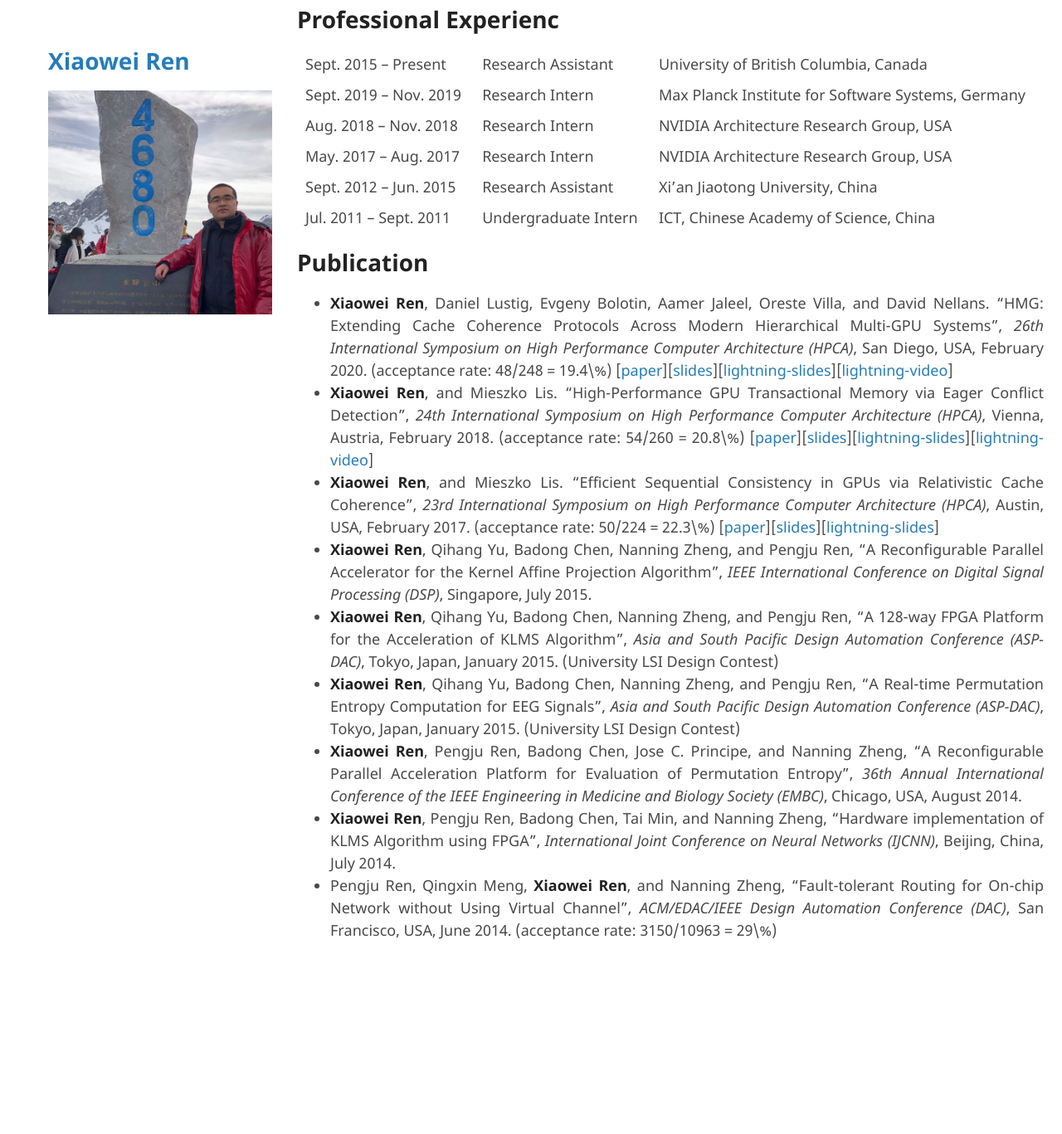
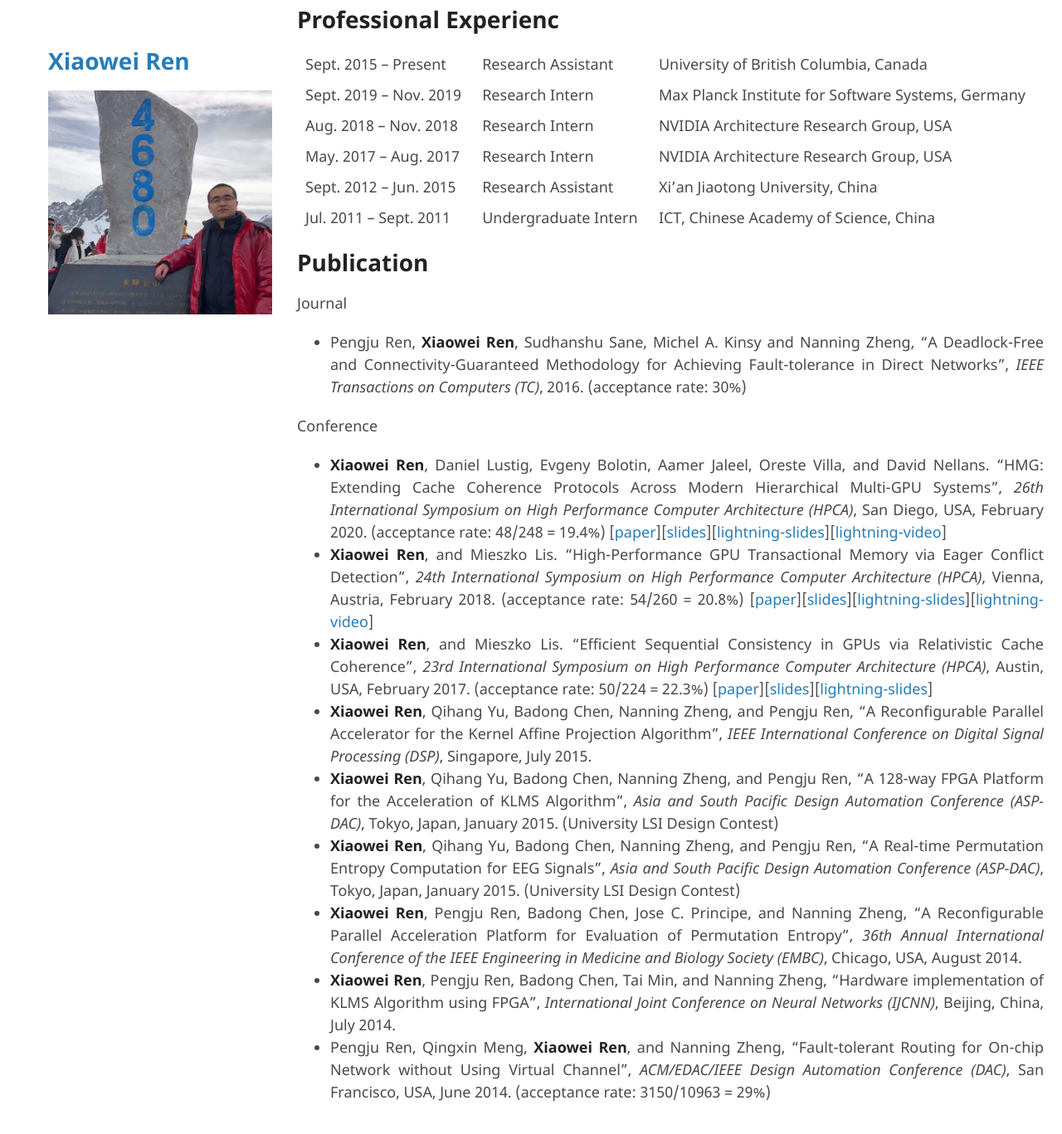
Before and after one commit to ericrxw/xiaoweiren, a Jekyll site: the page built from index.md, in a window 1280 px wide and 1400 px high, scrolled down 373 px. Shown: the top 1367 px of the window at 83% size. Built offline with Jekyll 4.4.1, drawn with Linux system fonts in a browser that asks for light colours; our own code applies the rules of GitHub Pages for plain Markdown files; the repository's description, which GitHub fills in, is left out; before the commit the page ends 1578 px from its top, so only the background shows below that.

Commit message:
add one more publication

```diff
--- a/index.md
+++ b/index.md
@@ -17,12 +17,16 @@ Email: xiaowei@ece.ubc.ca
 
 # Publication
 
-* **Xiaowei Ren**, Daniel Lustig, Evgeny Bolotin, Aamer Jaleel, Oreste Villa, and David Nellans. "HMG: Extending Cache Coherence Protocols Across Modern Hierarchical Multi-GPU Systems", _26th International Symposium on High Performance Computer Architecture (HPCA)_, San Diego, USA, February 2020. (acceptance rate: 48/248 = 19.4\%) [[paper](./docs/HPCA2020/HMG-HPCA2020.pdf)][[slides](./docs/HPCA2020/HMG-HPCA2020.pptx)][[lightning-slides](./docs/HPCA2020/HMG-HPCA2020-Lightning.pptx)][[lightning-video](https://youtu.be/FEG6lYoWeIE)]
-* **Xiaowei Ren**, and Mieszko Lis. "High-Performance GPU Transactional Memory via Eager Conflict Detection", _24th International Symposium on High Performance Computer Architecture (HPCA)_, Vienna, Austria, February 2018. (acceptance rate: 54/260 = 20.8\%) [[paper](./docs/HPCA2018/GETM-HPCA2018.pdf)][[slides](./docs/HPCA2018/GETM-HPCA2018.pptx)][[lightning-slides](./docs/HPCA2018/GETM-HPCA2018-Lightning.pptx)][[lightning-video](https://youtu.be/WTIKRyiUYtQ)]
-* **Xiaowei Ren**, and Mieszko Lis. "Efficient Sequential Consistency in GPUs via Relativistic Cache Coherence", _23rd International Symposium on High Performance Computer Architecture (HPCA)_, Austin, USA, February 2017. (acceptance rate: 50/224 = 22.3\%) [[paper](./docs/HPCA2017/RCC-HPCA2017.pdf)][[slides](./docs/HPCA2017/RCC-HPCA2017.pptx)][[lightning-slides](./docs/HPCA2017/RCC-HPCA2017-Lightning.pptx)]
+Journal
+* Pengju Ren, **Xiaowei Ren**, Sudhanshu Sane, Michel A. Kinsy and Nanning Zheng, "A Deadlock-Free and Connectivity-Guaranteed Methodology for Achieving Fault-tolerance in Direct Networks", _IEEE Transactions on Computers (TC)_, 2016. (acceptance rate: 30%)
+
+Conference
+* **Xiaowei Ren**, Daniel Lustig, Evgeny Bolotin, Aamer Jaleel, Oreste Villa, and David Nellans. "HMG: Extending Cache Coherence Protocols Across Modern Hierarchical Multi-GPU Systems", _26th International Symposium on High Performance Computer Architecture (HPCA)_, San Diego, USA, February 2020. (acceptance rate: 48/248 = 19.4%) [[paper](./docs/HPCA2020/HMG-HPCA2020.pdf)][[slides](./docs/HPCA2020/HMG-HPCA2020.pptx)][[lightning-slides](./docs/HPCA2020/HMG-HPCA2020-Lightning.pptx)][[lightning-video](https://youtu.be/FEG6lYoWeIE)]
+* **Xiaowei Ren**, and Mieszko Lis. "High-Performance GPU Transactional Memory via Eager Conflict Detection", _24th International Symposium on High Performance Computer Architecture (HPCA)_, Vienna, Austria, February 2018. (acceptance rate: 54/260 = 20.8%) [[paper](./docs/HPCA2018/GETM-HPCA2018.pdf)][[slides](./docs/HPCA2018/GETM-HPCA2018.pptx)][[lightning-slides](./docs/HPCA2018/GETM-HPCA2018-Lightning.pptx)][[lightning-video](https://youtu.be/WTIKRyiUYtQ)]
+* **Xiaowei Ren**, and Mieszko Lis. "Efficient Sequential Consistency in GPUs via Relativistic Cache Coherence", _23rd International Symposium on High Performance Computer Architecture (HPCA)_, Austin, USA, February 2017. (acceptance rate: 50/224 = 22.3%) [[paper](./docs/HPCA2017/RCC-HPCA2017.pdf)][[slides](./docs/HPCA2017/RCC-HPCA2017.pptx)][[lightning-slides](./docs/HPCA2017/RCC-HPCA2017-Lightning.pptx)]
 * **Xiaowei Ren**, Qihang Yu, Badong Chen, Nanning Zheng, and Pengju Ren, "A Reconfigurable Parallel Accelerator for the Kernel Affine Projection Algorithm", _IEEE International Conference on Digital Signal Processing (DSP)_, Singapore, July 2015.
 * **Xiaowei Ren**, Qihang Yu, Badong Chen, Nanning Zheng, and Pengju Ren, "A 128-way FPGA Platform for the Acceleration of KLMS Algorithm", _Asia and South Pacific Design Automation Conference (ASP-DAC)_, Tokyo, Japan, January 2015. (University LSI Design Contest)
 * **Xiaowei Ren**, Qihang Yu, Badong Chen, Nanning Zheng, and Pengju Ren, "A Real-time Permutation Entropy Computation for EEG Signals", _Asia and South Pacific Design Automation Conference (ASP-DAC)_, Tokyo, Japan, January 2015. (University LSI Design Contest)
 * **Xiaowei Ren**, Pengju Ren, Badong Chen, Jose C. Principe, and Nanning Zheng, "A Reconfigurable Parallel Acceleration Platform for Evaluation of Permutation Entropy", _36th Annual International Conference of the IEEE Engineering in Medicine and Biology Society (EMBC)_, Chicago, USA, August 2014.
 * **Xiaowei Ren**, Pengju Ren, Badong Chen, Tai Min, and Nanning Zheng, "Hardware implementation of KLMS Algorithm using FPGA", _International Joint Conference on Neural Networks (IJCNN)_, Beijing, China, July 2014.
-* Pengju Ren, Qingxin Meng, **Xiaowei Ren**, and Nanning Zheng, "Fault-tolerant Routing for On-chip Network without Using Virtual Channel", _ACM/EDAC/IEEE Design Automation Conference (DAC)_, San Francisco, USA, June 2014. (acceptance rate: 3150/10963 = 29\%)
+* Pengju Ren, Qingxin Meng, **Xiaowei Ren**, and Nanning Zheng, "Fault-tolerant Routing for On-chip Network without Using Virtual Channel", _ACM/EDAC/IEEE Design Automation Conference (DAC)_, San Francisco, USA, June 2014. (acceptance rate: 3150/10963 = 29%)
```
